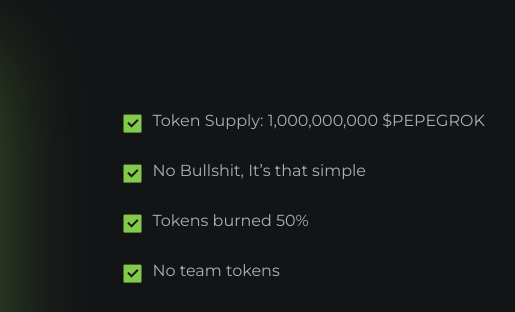
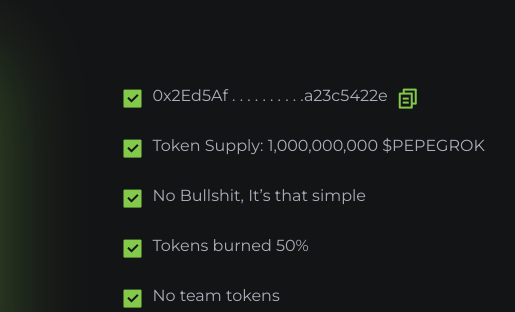
Before and after one commit to phongpham266/pepegrok, a plain HTML site: page index.html in a window 1280 px wide. Shown: the part 2488-2800 px from the top of the page, 631-1146 px from the left. Drawn offline with nearby package versions, Linux system fonts and the light colour scheme.

Commit message:
updateCA

```diff
--- a/assets/css/styles.css
+++ b/assets/css/styles.css
@@ -353,6 +353,11 @@ img {
   opacity: 1;
 }
 
+.truncate {
+  white-space: nowrap;
+  overflow: hidden;
+}
+
 
 /*=============== NEWS ===============*/
 .new__data {
@@ -641,6 +646,14 @@ img {
   transition: transform 0.3s ease;
 }
 
+#copyCA{
+  transition: transform 0.3s ease;
+}
+
+#copyCA:hover{
+  transform: scale(1.3);
+}
+
 .social-link-about img:hover {
   transform: scale(1.3);
 }
--- a/index.html
+++ b/index.html
@@ -94,8 +94,7 @@
                <div class="home__buttons">
                   <a href="#" class="button">
                      <span>
-                        <img style="width: 40px; height: 40px;"
-                        class="pinksale" src="assets/img/pinksale.png">
+                        <img style="width: 40px; height: 40px;" class="pinksale" src="assets/img/pinksale.png">
                      </span>
 
                      PRESALE
@@ -103,8 +102,7 @@
 
                   <a href="#" class="button">
                      <span>
-                        <img style="width: 40px; height: 40px; "
-                        class="pinksale" src="assets/img/ace.png">
+                        <img style="width: 40px; height: 40px; " class="pinksale" src="assets/img/ace.png">
                      </span>
 
                      AUDIT BY ACE
@@ -127,8 +125,8 @@
                   $PEPEGROK has had it up to here with the endless game
                   of hot potato with those derivative Shiba Cum Turbo
                   Floki Moon Inu coins. The Inus have had their moment,
-                   but now it's time for the $PEPEGROK meme to reclaim its
-                   throne as the ruler of the meme kingdom.
+                  but now it's time for the $PEPEGROK meme to reclaim its
+                  throne as the ruler of the meme kingdom.
 
                   <br><br><br>
 
@@ -139,17 +137,25 @@
                </p>
 
                <div class="social-link-about">
-                  <div class="tooltip"><img src="assets/img/pcs1.png" alt="PancakeSwap"><span class="tooltiptext">PancakeSwap</span></div>
-                  <div class="tooltip"><img src="assets/img/dex-view.png" alt="DexView"><span class="tooltiptext">DexView</span></div>
-                  <div class="tooltip"><img src="assets/img/pinksale.png" alt="PinkSale"><span class="tooltiptext">PinkSale</span></div>
-                  <div class="tooltip"><img src="assets/img/coingecko.png" alt="CoinGecko"><span class="tooltiptext">CoinGecko</span></div>
+                  <div class="tooltip"><img src="assets/img/pcs1.png" alt="PancakeSwap"><span
+                        class="tooltiptext">PancakeSwap</span></div>
+                  <div class="tooltip"><img src="assets/img/dex-view.png" alt="DexView"><span
+                        class="tooltiptext">DexView</span></div>
+                  <div class="tooltip"><img src="assets/img/pinksale.png" alt="PinkSale"><span
+                        class="tooltiptext">PinkSale</span></div>
+                  <div class="tooltip"><img src="assets/img/coingecko.png" alt="CoinGecko"><span
+                        class="tooltiptext">CoinGecko</span></div>
                </div>
 
                <div class="social-link-about">
-                  <div class="tooltip"><img src="assets/img/cm c.png" alt="CMC"><span class="tooltiptext">CMC</span></div>
-                  <div class="tooltip"><img src="assets/img/bitmart.png" alt="BitMart"><span class="tooltiptext">BitMart</span></div>
-                  <div class="tooltip"><img src="assets/img/bitget.png" alt="Bitget"><span class="tooltiptext">Bitget</span></div>
-                  <div class="tooltip"><img src="assets/img/binance.png" alt="Binance"><span class="tooltiptext">Binance</span></div>
+                  <div class="tooltip"><img src="assets/img/cm c.png" alt="CMC"><span class="tooltiptext">CMC</span>
+                  </div>
+                  <div class="tooltip"><img src="assets/img/bitmart.png" alt="BitMart"><span
+                        class="tooltiptext">BitMart</span></div>
+                  <div class="tooltip"><img src="assets/img/bitget.png" alt="Bitget"><span
+                        class="tooltiptext">Bitget</span></div>
+                  <div class="tooltip"><img src="assets/img/binance.png" alt="Binance"><span
+                        class="tooltiptext">Binance</span></div>
                </div>
 
             </div>
@@ -231,6 +237,16 @@
             <img src="assets/img/pepe 6 WEB.png" alt="image" class="care__img special-img">
 
             <ul class="care__list">
+
+               <li class="care__item">
+                  <i class="ri-checkbox-fill"></i>
+                  <p class="truncate" data-text="0x2Ed5Af89E586a353459AD0A24Cc6e8ba23c5422e"
+                  title="0x2Ed5Af89E586a353459AD0A24Cc6e8ba23c5422e">
+                     CA: 0x2Ed5Af89E586a353459AD0A24Cc6e8ba23c5422e
+                  </p>
+                  <i id="copyCA" class="ri-file-copy-2-line" title="Copy"></i>
+               </li>
+
                <li class="care__item">
                   <i class="ri-checkbox-fill"></i>
                   <p>
@@ -484,6 +500,35 @@
          event => event.preventDefault()
       );
 
+      document.addEventListener("DOMContentLoaded", function () {
+         var truncateDivs = document.querySelectorAll('.truncate');
+         truncateDivs.forEach(function (div) {
+            var text = div.dataset.text;
+            var maxLength = 20;
+            if (text.length > maxLength) {
+               var start = text.substr(0, (maxLength - 3) / 2);
+               var end = text.substr(text.length - (maxLength - 3) / 2);
+               div.textContent = start + ' . . . . . . . . . .' + end;
+            } else {
+               div.textContent = text;
+            }
+         });
+      });
+
+      document.addEventListener("DOMContentLoaded", function () {
+         var copyButton = document.getElementById('copyCA');
+         var textToCopy = "0x2Ed5Af89E586a353459AD0A24Cc6e8ba23c5422e";
+
+         copyButton.addEventListener("click", function () {
+            var textarea = document.createElement("textarea");
+            textarea.value = textToCopy;
+            document.body.appendChild(textarea);
+            textarea.select();
+            document.execCommand("copy");
+            document.body.removeChild(textarea);
+            alert("Copied: " + textToCopy);
+         });
+      });
    </script>
 </body>
 
```
